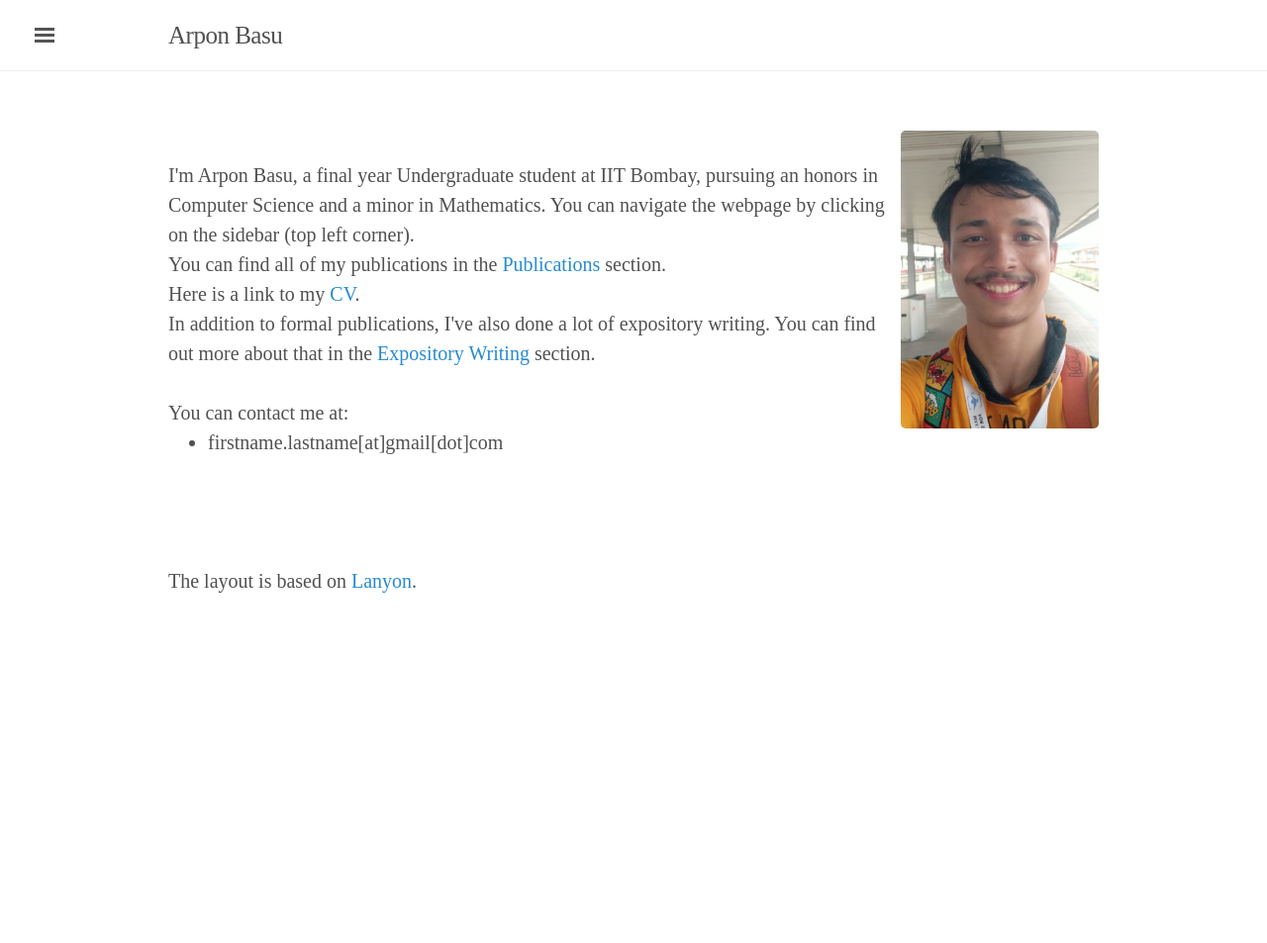
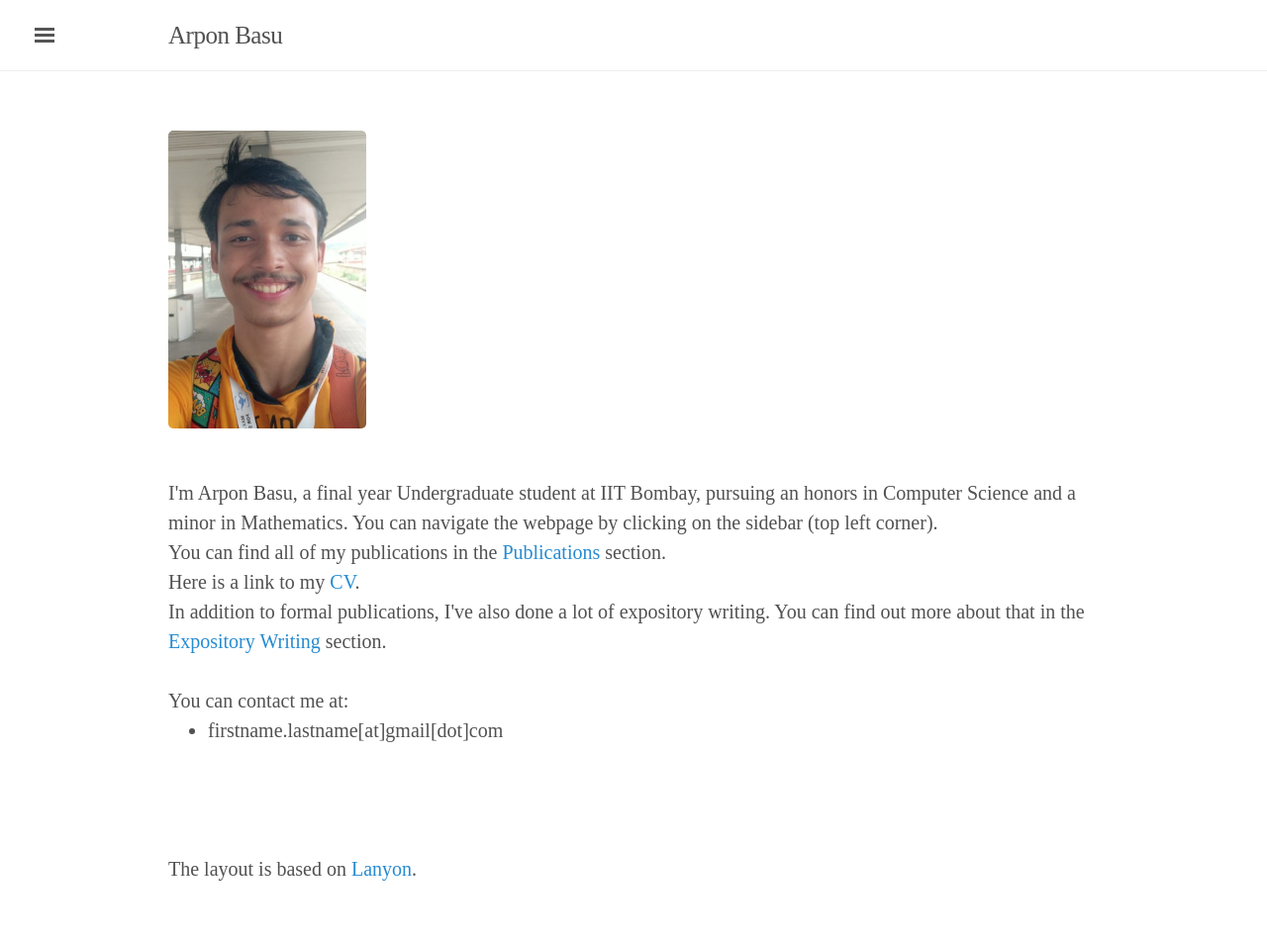
Before and after one commit to rugiarindam/rugiarindam.github.io, a Jekyll site: the page built from index.html, in a window 1280 px wide. Shown: the whole page at 99% size. Built offline with Jekyll 4.4.1, drawn with Linux system fonts in a browser that asks for light colours; nearby versions of some CDN libraries; some web fonts are replaced; the list of posts is cut into pages by our own code; before the commit the page ends 900 px from its top, so only the background shows below that.

Commit message:
changed image formatting

```diff
--- a/index.html
+++ b/index.html
@@ -2,7 +2,7 @@
 layout: default
 title: Home
 ---
-<img src="me.jpeg" align="right" alt="Avatar" style="width:200px">
+<img src="me.jpeg" align="center" alt="Avatar" style="width:200px">
 <br>
 I'm Arpon Basu, a final year Undergraduate student at IIT Bombay, pursuing an honors in Computer Science and a minor in Mathematics. You can navigate the webpage by clicking on the sidebar (top left corner).</a><br>
 You can find all of my publications in the <a href="publications">Publications</a> section.<br>
```
